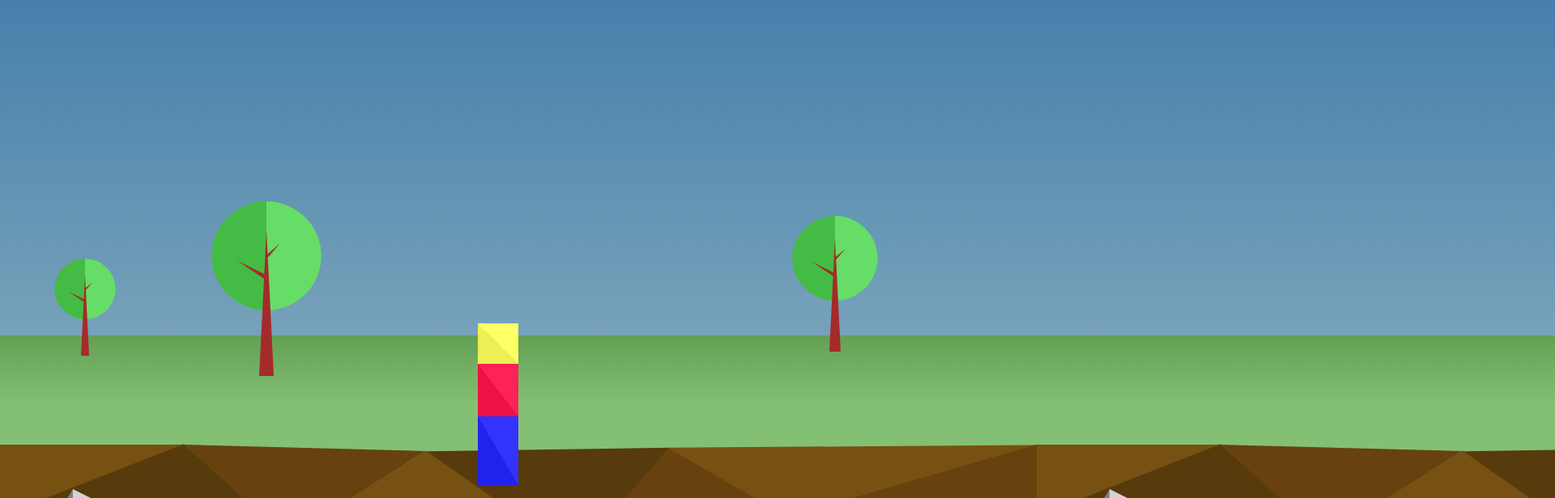
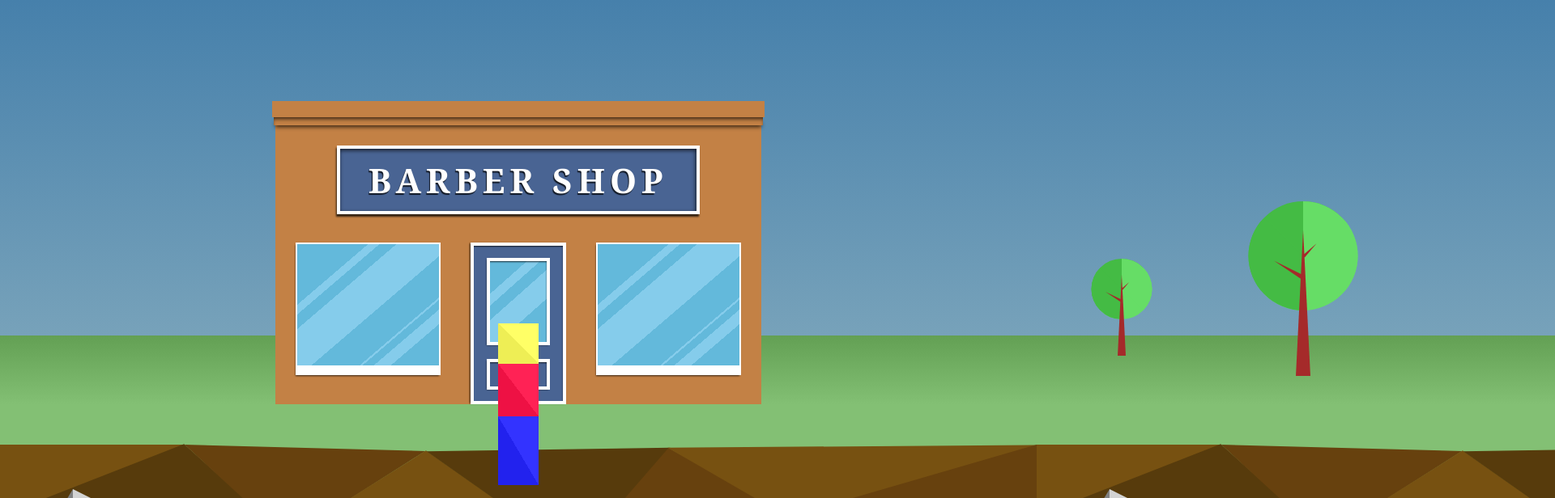
Before and after one commit to zmcadie/portfolio-interactive, a React (Create React App) app: page / in a window 1280 px wide. Shown: the top 616 px of the page at 81% size, 1920 px wide, since content can reach past the window. Built offline with nearby package versions, Linux system fonts and the light colour scheme.

Commit message:
Add barbershop building and pull scenery elements into single file

```diff
--- a/src/App.js
+++ b/src/App.js
@@ -25,7 +25,7 @@ export default class App extends React.Component {
     this.state = {
       isMoving: false,
       direction: null,
-      position: 1,
+      position: 0,
       timeout: { isRunning: false }
     }
     this.onKeyDown = this.onKeyDown.bind(this)
--- a/src/components/Avatar/index.js
+++ b/src/components/Avatar/index.js
@@ -38,7 +38,7 @@ const AvatarContainer = styled.div`
   display: flex;
   flex-direction: column;
   top: 50%;
-  left: calc(50% - 50px);
+  left: calc(50% - 25px);
   width: 50px;
   height: 200px;
   z-index: 2;
--- a/src/components/Backgrounds/BarberShop.js
+++ b/src/components/Backgrounds/BarberShop.js
@@ -16,10 +16,155 @@ const Bg = styled.div`
   width: 100vw;
 `
 
+const BarberShop = styled.div`
+  background: #C38145;
+  height: 375px;
+  left: calc(50% - 300px);
+  position: absolute;
+  top: calc(50% - 275px);
+  width: 600px;
+
+  .lintel {
+    background: #C38145;
+    height: 20px;
+    left: -4px;
+    position: absolute;
+    right: -4px;
+    top: 0;
+
+    &::after {
+      background: #C38145;
+      box-shadow: 0px 4px 5px -2px rgba(0,0,0,0.75), inset 0px 4px 5px -2px rgba(0,0,0,0.75);
+      content: "";
+      height: 10px;
+      left: 2px;
+      position: absolute;
+      right: 2px;
+      top: 20px;
+    }
+  }
+
+  .sign {
+    background: #496493;
+    border: 4px solid white;
+    box-shadow: inset -1px 2px 5px rgba(0,0,0,0.75), -1px 3px 2px 0px rgba(0,0,0,0.75);
+    color: white;
+    font-family: Georgia;
+    font-size: 42px;
+    font-weight: bold;
+    left: calc(50% - 224px);
+    letter-spacing: 6px;
+    padding: 10px 20px;
+    position: absolute;
+    text-align: center;
+    text-shadow: -1px 2px 1px rgba(0,0,0,0.75);
+    top: 55px;
+    width: 400px;
+  }
+
+  .window {
+    background: linear-gradient(
+      to bottom right,
+      #63B9DB,
+      #63B9DB 25%,
+      #85CCEB 25%,
+      #85CCEB 29%,
+      #63B9DB 29%,
+      #63B9DB 35%,
+      #85CCEB 35%,
+      #85CCEB 55%,
+      #63B9DB 55%,
+      #63B9DB 72%,
+      #85CCEB 72%,
+      #85CCEB 73%,
+      #63B9DB 73%,
+      #63B9DB 77%,
+      #85CCEB 77%,
+      #85CCEB 83%,
+      #63B9DB 83%,
+      #63B9DB
+    );
+    border: 2px solid white;
+    border-bottom-width: 12px;
+    box-shadow: -1px 2px 2px -1px rgba(0,0,0,0.75);
+    height: 150px
+    position: absolute;
+    top: 175px;
+    width: 175px;
+
+    &.left {
+      left: 25px;
+    }
+
+    &.right {
+      right: 25px;
+    }
+  }
+
+  .door {
+    background: #496493;
+    border: 4px solid white;
+    box-shadow: -2px 0px 2px -1px rgba(0,0,0,0.75), inset -1px 2px 2px -1px rgba(0,0,0,0.75);
+    height: 192px
+    left: calc(50% - 59px);
+    position: absolute;
+    top: 175px;
+    width: 110px;
+
+    &::before {
+      background: linear-gradient(
+        138.3deg,
+        #63B9DB,
+        #63B9DB 25%,
+        #85CCEB 25%,
+        #85CCEB 34%,
+        #63B9DB 34%,
+        #63B9DB 45%,
+        #85CCEB 45%,
+        #85CCEB 67%,
+        #63B9DB 67%,
+        #63B9DB
+      );
+      border: 4px solid white;
+      box-shadow: -1px 1px 2px -1px rgba(0,0,0,0.75), inset -1px 2px 2px -1px rgba(0,0,0,0.75);
+      content: "";
+      height: 100px;
+      left: calc(50% - 39px);
+      position: absolute;
+      top: 15px;
+      width: 70px;
+    }
+
+    &::after {
+      border: 4px solid white;
+      box-shadow: -1px 1px 2px -1px rgba(0,0,0,0.75), inset -1px 2px 2px -1px rgba(0,0,0,0.75);
+      content: "";
+      height: 30px;
+      left: calc(50% - 39px);
+      position: absolute;
+      top: 140px;
+      width: 70px;
+    }
+  }
+`
+
+const Shop = () => {
+  return (
+    <BarberShop>
+      <div className="lintel"></div>
+      <div className="sign">BARBER SHOP</div>
+      <div className="window left"></div>
+      <div className="window right"></div>
+      <div className="door"></div>
+    </BarberShop>
+  )
+}
+
 const Start = () => {
   return (
     <Bg>
       <RockyGrassPath />
+      <Shop />
     </Bg>
   )
 }
--- a/src/components/Backgrounds/Start.js
+++ b/src/components/Backgrounds/Start.js
@@ -1,7 +1,7 @@
 import React from "react"
 import styled from "styled-components"
 import RockyGrassPath from "./partials/RockyGrassPath"
-import Tree from "./partials/Tree"
+import { Tree } from "./partials/MiscScenery"
 
 const Bg = styled.div`
   background: linear-gradient(
--- /dev/null
+++ b/src/components/Backgrounds/partials/MiscScenery.js
@@ -0,0 +1,116 @@
+import React from "react"
+import styled from "styled-components"
+
+const GrassBase = styled.div`
+  background: #7ebc6f;
+  border-radius: 75px / 15px;
+  height: 30px;
+  position: absolute;
+  width: 150px;
+`
+
+const GrassBlade = styled.div`
+  border-color: transparent transparent #7ebc6f transparent;
+  border-style: solid;
+  border-width: 0 6px 40px;
+  display: block;
+  height: 0;
+  position: absolute;
+  width: 0;
+`
+
+const SmallRock = styled.div`
+  position: absolute;
+  width: 0;
+  height: 0;
+  border-bottom: 50px solid lightgray;
+  border-right: 100px solid transparent;
+
+  &::before {
+    content: "";
+    position: absolute;
+    width: 0;
+    height: 0;
+    left: -30px;
+    border-bottom: 50px solid gray;
+    border-left: 30px solid transparent;
+  }
+`
+
+export const Rock = (props) => {
+  return (
+    <div  {...props} style={{ position: "absolute", width: "150px", ...props.style }}>
+      <GrassBase style={{ left: "-42px", top: "35px" }} />
+      <SmallRock />
+      <GrassBlade style={{ left: "-35px", top: "19px", transform: "rotate(-41deg)" }} />
+      <GrassBlade style={{ left: "-45px", top: "19px", transform: "rotate(-41deg)" }} />
+      <GrassBlade style={{ left: "-25px", top: "22px", transform: "rotate(-41deg)" }} />
+      <GrassBlade style={{ left: "97px", top: "19px", transform: "rotate(41deg)" }} />
+      <GrassBlade style={{ left: "87px", top: "19px", transform: "rotate(41deg)" }} />
+    </div>
+  )
+}
+
+const TreeContainer = styled.div`
+  position: absolute;
+  top: 100px;
+  left: 100px;
+
+  .trunk {
+    position: absolute;
+    height: 0;
+    width: 0;
+    border-bottom: 200px solid brown;
+    border-left: 10px solid transparent;
+    border-right: 10px solid transparent;
+  }
+
+  .trunk::before {
+    content: "";
+    position: absolute;
+    height: 0;
+    width: 0;
+    border-right: 45px solid brown;
+    border-top: 3px solid transparent;
+    border-bottom: 3px solid transparent;
+    left: -43px;
+    top: 50px;
+    transform: rotate(30deg);
+  }
+
+  .trunk::after {
+    content: "";
+    position: absolute;
+    height: 0;
+    width: 0;
+    border-left: 25px solid brown;
+    border-top: 2px solid transparent;
+    border-bottom: 2px solid transparent;
+    left: -3px;
+    top: 25px;
+    transform: rotate(-45deg);
+  }
+
+  .leaves {
+    position: absolute;
+    height: 0;
+    width: 0;
+    top: -40px;
+    left: -65px;
+    border-left: 75px solid #4b4;
+    border-top: 75px solid #4b4;
+    border-right: 75px solid #6d6;
+    border-bottom: 75px solid #6d6;
+    border-radius: 50%;
+    transform: rotate(-45deg)
+  }
+`
+
+export const Tree = (props) => {
+  return (
+    <TreeContainer {...props}>
+      <div className="leaves" />
+      <div className="trunk" />
+    </TreeContainer>
+  )
+}
--- a/src/components/Backgrounds/partials/Rock.js
+++ /dev/null
@@ -1,95 +0,0 @@
-import React from "react"
-import styled from "styled-components"
-
-const SmallRock = styled.div`
-  position: absolute;
-  width: 150px;
-
-  .grassbase {
-    width: 150px;
-    height: 30px;
-    background: #7ebc6f;
-    border-radius: 75px / 15px;
-    position: absolute;
-    left: -42px;
-    top: 35px;
-  }
-
-  .small-rock {
-    position: absolute;
-    width: 0;
-    height: 0;
-    border-bottom: 50px solid lightgray;
-    border-right: 100px solid transparent;
-
-    &::before {
-      content: "";
-      position: absolute;
-      width: 0;
-      height: 0;
-      left: -30px;
-      border-bottom: 50px solid gray;
-      border-left: 30px solid transparent;
-    }
-  }
-
-  .grassblade {
-    border-color: transparent transparent #7ebc6f transparent;
-    border-style: solid;
-    width: 0;
-    height: 0;
-    border-width: 0 6px 40px;
-    display: block;
-    position: absolute;
-
-    &.left {
-      transform: rotate(-41deg);
-    }
-
-    &.right {
-      transform: rotate(41deg);
-    }
-
-    &.one {
-      top: 19px;
-      left: -35px;
-    }
-
-    &.two {
-      top: 19px;
-      left: -45px;
-    }
-
-    &.three {
-      top: 22px;
-      left: -25px;
-    }
-
-    &.four {
-      top: 19px;
-      left: 97px;
-    }
-
-    &.five {
-      top: 19px;
-      left: 87px;
-    }
-  }
-
-`
-
-const Rock = (props) => {
-  return (
-    <SmallRock {...props}>
-      <div className="grassbase" />
-      <div className="small-rock" />
-      <div className="grassblade left one" />
-      <div className="grassblade left two" />
-      <div className="grassblade left three" />
-      <div className="grassblade right four" />
-      <div className="grassblade right five" />
-    </SmallRock>
-  )
-}
-
-export default Rock
--- a/src/components/Backgrounds/partials/RockyGrassPath.js
+++ b/src/components/Backgrounds/partials/RockyGrassPath.js
@@ -1,7 +1,7 @@
 import React from "react"
 import styled from "styled-components"
 import Path from "./Path"
-import Rock from "./Rock"
+import { Rock } from "./MiscScenery"
 
 const Grass = styled.div`
   background: linear-gradient(
--- a/src/components/Backgrounds/partials/Tree.js
+++ /dev/null
@@ -1,68 +0,0 @@
-import React from "react"
-import styled from "styled-components"
-
-const TreeContainer = styled.div`
-  position: absolute;
-  top: 100px;
-  left: 100px;
-
-  .trunk {
-    position: absolute;
-    height: 0;
-    width: 0;
-    border-bottom: 200px solid brown;
-    border-left: 10px solid transparent;
-    border-right: 10px solid transparent;
-  }
-
-  .trunk::before {
-    content: "";
-    position: absolute;
-    height: 0;
-    width: 0;
-    border-right: 45px solid brown;
-    border-top: 3px solid transparent;
-    border-bottom: 3px solid transparent;
-    left: -43px;
-    top: 50px;
-    transform: rotate(30deg);
-  }
-
-  .trunk::after {
-    content: "";
-    position: absolute;
-    height: 0;
-    width: 0;
-    border-left: 25px solid brown;
-    border-top: 2px solid transparent;
-    border-bottom: 2px solid transparent;
-    left: -3px;
-    top: 25px;
-    transform: rotate(-45deg);
-  }
-
-  .leaves {
-    position: absolute;
-    height: 0;
-    width: 0;
-    top: -40px;
-    left: -65px;
-    border-left: 75px solid #4b4;
-    border-top: 75px solid #4b4;
-    border-right: 75px solid #6d6;
-    border-bottom: 75px solid #6d6;
-    border-radius: 50%;
-    transform: rotate(-45deg)
-  }
-`
-
-const Tree = (props) => {
-  return (
-    <TreeContainer {...props}>
-      <div className="leaves" />
-      <div className="trunk" />
-    </TreeContainer>
-  )
-}
-
-export default Tree
```
